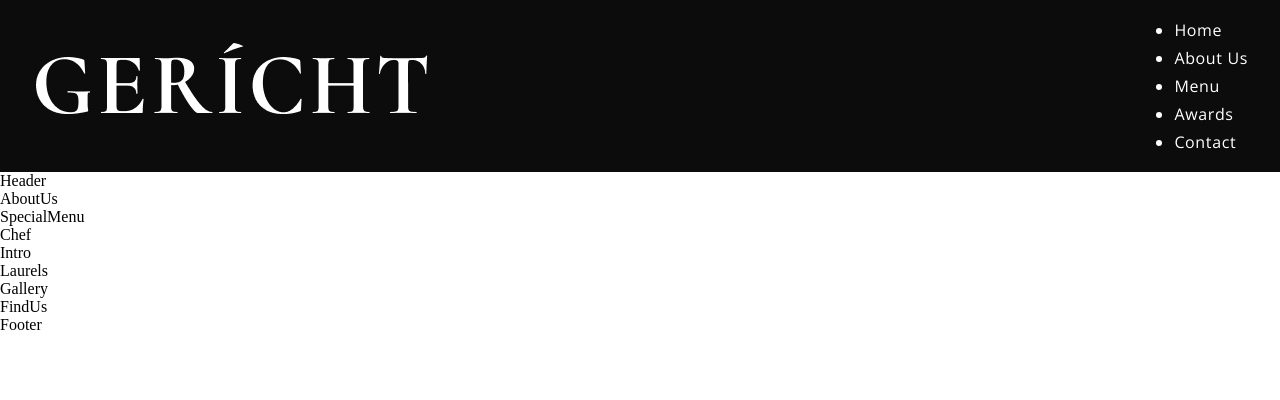
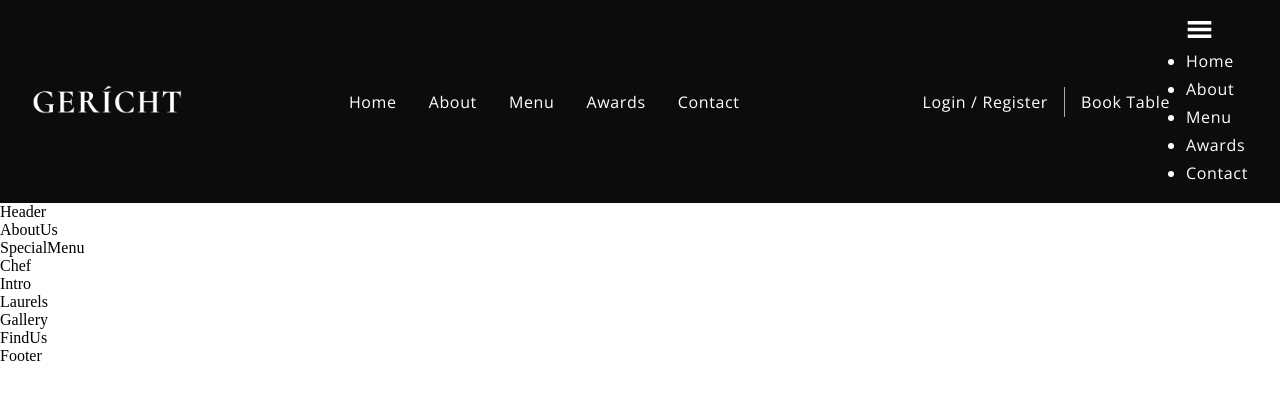
Before and after one commit to Younext19/restaurant_ui_react, a React (Create React App) app: page / in a window 1280 px wide. Shown: the top 400 px of the page. Built offline with nearby package versions, Linux system fonts and the light colour scheme; a web font is replaced by a local one.

Commit message:
adding navbar

```diff
--- a/src/components/Navbar/Navbar.css
+++ b/src/components/Navbar/Navbar.css
@@ -6,3 +6,47 @@
   background: var(--color-black);
   padding: 1rem 2rem;
 }
+.app__navbar-logo {
+  display: flex;
+  justify-content: flex-start;
+  align-items: center;
+}
+.app__navbar-logo img {
+  width: 150px;
+}
+
+.app__navbar-links {
+  flex: 1;
+  display: flex;
+  justify-content: center;
+  align-items: center;
+  list-style: none;
+}
+.app__navbar-links li {
+  margin: 0 1rem;
+  cursor: pointer;
+}
+.app__navbar-links li:hover {
+  color: var(--color-grey);
+}
+
+.app__navbar-login {
+  display: flex;
+  justify-content: flex-end;
+  align-items: center;
+}
+.app__navbar-login a {
+  margin: 0 1rem;
+  text-decoration: none;
+  transition: 0.5s ease;
+}
+
+.app__navbar-login a:hover {
+  border-bottom: 1px solid var(--color-golden);
+}
+
+.app__navbar-login div {
+  width: 1px;
+  height: 30px;
+  background-color: var(--color-grey);
+}
--- a/src/components/Navbar/Navbar.jsx
+++ b/src/components/Navbar/Navbar.jsx
@@ -15,7 +15,7 @@
         <a href="#home">Home</a>
       </li>
       <li className="p__opensans">
-        <a href="#about">About us</a>
+        <a href="#about">About</a>
       </li>
       <li className="p__opensans">
         <a href="#menu">Menu</a>
@@ -27,6 +27,35 @@
         <a href="#contact">Contact</a>
       </li>
     </ul>
+    <div className="app__navbar-login">
+      <a href="#login" className="p__opensans">
+        Login / Register
+      </a>
+      <div></div>
+      <a href="/" className="p__opensans">
+        Book Table{" "}
+      </a>
+    </div>
+    <div className="app__navbar-smallscreen">
+      <GiHamburgerMenu color="#fff" fontSize={27} onClick={() => {}} />
+      <ul className="app__navbar-smallscreen-links">
+        <li className="p__opensans">
+          <a href="#home">Home</a>
+        </li>
+        <li className="p__opensans">
+          <a href="#about">About</a>
+        </li>
+        <li className="p__opensans">
+          <a href="#menu">Menu</a>
+        </li>
+        <li className="p__opensans">
+          <a href="#awards">Awards</a>
+        </li>
+        <li className="p__opensans">
+          <a href="#contact">Contact</a>
+        </li>
+      </ul>
+    </div>
   </div>
 );
 
```
Also changed, not shown: 1 other file (tests, documents, lock files or other folders).
